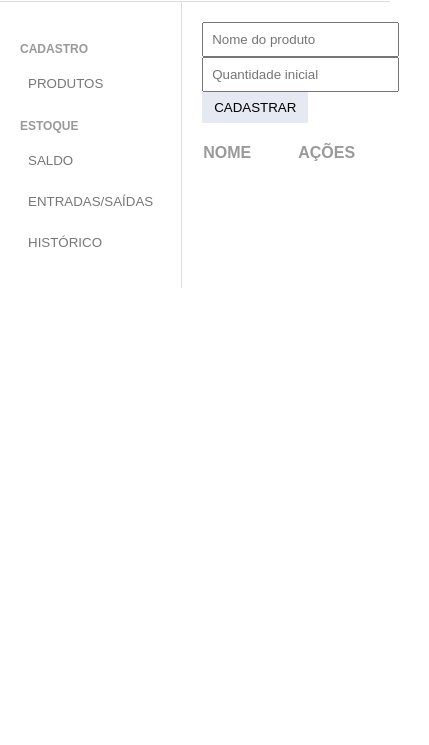
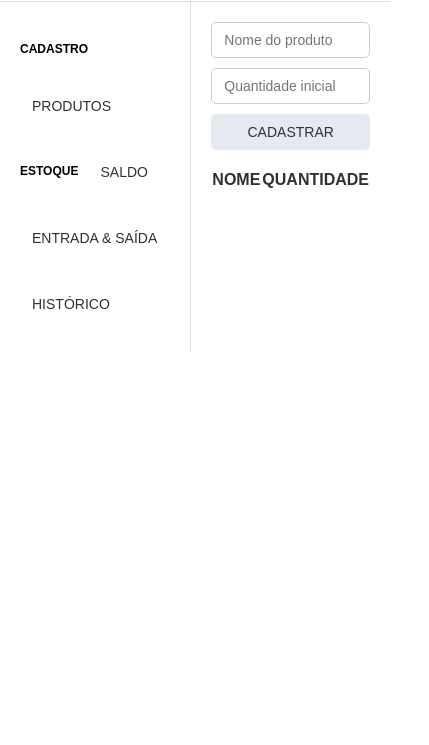
Before and after one commit to joyzinhw/ESTOKA, a website: page frontend/index.html in a window 390 px wide. Shown: the part 99-844 px from the top of the page, 429 px wide, since content can reach past the window. Drawn offline with Linux system fonts and the light colour scheme; no server answers.

Commit message:
ajustes: add

```diff
--- a/frontend/cs/style.css
+++ b/frontend/cs/style.css
@@ -13,14 +13,14 @@ header {
 }
 
 .logo {
-  width: 40px;
-  height: 40px;
+  width: 80px;
+  height: 80px;
 }
 
 .avatar {
   width: 40px;
   height: 40px;
-  background: #5f63b6;
+  background: #2596be;
   border-radius: 50%;
   color: white;
   display: flex;
@@ -28,6 +28,7 @@ header {
   justify-content: center;
 }
 
+/* Container principal */
 .container {
   display: flex;
 }
@@ -39,25 +40,37 @@ nav {
 }
 
 nav h3 {
-  color: #999;
+  color: #000000;
   font-size: 12px;
   margin-top: 20px;
 }
 
+/* Nav buttons padronizados */
 nav button {
-  display: block;
+  height: 36px;
+  line-height: 36px;
+  padding: 0 12px;
+  font-size: 14px;
+  border-radius: 5px;
+  border: none;
+  background: none;
+  color: #303030;
+  cursor: pointer;
+  text-align: left;
+  width: 100%;
+  box-sizing: border-box;
   margin: 10px 0;
-  padding: 8px;
-  background: none;
-  border: none;
-  color: #777;
-  cursor: pointer;
 }
 
+nav button:hover {
+  background: #e5eaf2;
+}
+
+/* Botão ativo no nav */
 nav .active {
   background: #e5eaf2;
   color: #555;
-  border-radius: 4px;
+  border-radius: 5px;
 }
 
 main {
@@ -65,15 +78,54 @@ main {
   padding: 20px;
 }
 
-.form input {
-  padding: 8px;
-  margin-right: 10px;
+/* Form container com flexbox e espaçamento */
+.form {
+  display: flex;
+  align-items: center;
+  gap: 10px;
 }
 
-.form button {
-  padding: 8px 12px;
-  background: #e5eaf2;
+/* Inputs e botões padronizados */
+input, button {
+  height: 36px;           /* altura fixa */
+  line-height: 36px;      /* texto centralizado verticalmente */
+  padding: 0 12px;        /* espaçamento horizontal */
+  font-size: 14px;
+  border-radius: 5px;
+  border: 1px solid #ccc;
+  box-sizing: border-box;
+  vertical-align: middle;
+  font-family: Arial, sans-serif;
+  cursor: pointer;
+}
+
+/* Inputs flexíveis para preencher o espaço */
+input[type="text"], input[type="number"] {
+  flex: 1 1 auto;
+  min-width: 0;
+}
+
+/* Botões com fundo e cor */
+button {
+  background-color: #e5eaf2;
+  color: #303030;
   border: none;
+  transition: background-color 0.3s ease;
+}
+
+button:hover {
+  background-color: #cdd6e0;
+}
+
+/* Botão delete com estilo específico */
+button.delete {
+  background: #f8d7da;
+  color: red;
+  border: none;
+  padding: 0 12px;
+  height: 36px;
+  line-height: 36px;
+  border-radius: 5px;
   cursor: pointer;
 }
 
@@ -85,21 +137,14 @@ table {
 
 th {
   text-align: left;
-  color: #999;
+  color: #303030;
+  border-radius: 5px;
 }
 
 td {
   padding: 10px 0;
 }
 
-button.delete {
-  background: #f8d7da;
-  color: red;
-  border: none;
-  padding: 5px 10px;
-  cursor: pointer;
-  border-radius: 4px;
-}
 .secao-oculta {
   display: none;
 }
@@ -107,7 +152,6 @@ button.delete {
 .secao-visivel {
   display: block;
 }
-
 
 #resultadoSaldo {
   margin-top: 10px;
@@ -118,3 +162,25 @@ button.delete {
   margin-top: 10px;
   padding-left: 20px;
 }
+
+/* Responsividade */
+@media (max-width: 768px) {
+  .form {
+    flex-direction: column;
+    align-items: stretch;
+  }
+  input, button {
+    width: 100%;
+    box-sizing: border-box;
+  }
+  nav {
+    display: flex;
+    flex-wrap: wrap;
+    gap: 10px;
+  }
+  nav button {
+    flex: 1 1 45%;
+    height: 36px;
+    line-height: 36px;
+  }
+}
--- a/frontend/index.html
+++ b/frontend/index.html
@@ -4,15 +4,11 @@
   <meta charset="UTF-8">
   <title>HOSPITAL</title>
   <link rel="stylesheet" href="/frontend/cs/style.css">
-  <style>
-    .secao-oculta { display: none; }
-    .secao-visivel { display: block; }
-  </style>
 </head>
 <body>
 
   <header>
-    <img src="logo.png" alt="Logo" class="logo">
+    <img src="/frontend/img/LOGO.png" alt="Logo" class="logo">
     <h1>HOSPITAL</h1>
     <div class="avatar">H</div>
   </header>
@@ -24,7 +20,7 @@
 
       <h3>ESTOQUE</h3>
       <button onclick="mostrarSecao('secaoSaldo')">SALDO</button>
-      <button onclick="mostrarSecao('secaoMovimento')">ENTRADAS/SAÍDAS</button>
+      <button onclick="mostrarSecao('secaoMovimento')">ENTRADA & SAÍDA</button>
       <button onclick="mostrarSecao('secaoHistorico')">HISTÓRICO</button>
     </nav>
 
@@ -42,7 +38,7 @@
           <thead>
             <tr>
               <th>NOME</th>
-              <th>AÇÕES</th>
+              <th>QUANTIDADE</th>
             </tr>
           </thead>
           <tbody id="produtosTable">
--- a/frontend/js/script.js
+++ b/frontend/js/script.js
@@ -37,6 +37,17 @@ async function cadastrarProduto() {
   }
 
   try {
+    // Verifica se já existe um produto com o mesmo nome
+    const res = await fetch(apiURL);
+    const produtos = await res.json();
+    const nomeExiste = produtos.some(p => p.nome.toLowerCase() === nome.toLowerCase());
+
+    if (nomeExiste) {
+      alert('Já existe um produto com esse nome!');
+      return;
+    }
+
+    // Cadastrar novo produto
     await fetch(apiURL, {
       method: 'POST',
       headers: {'Content-Type': 'application/json'},
@@ -51,6 +62,7 @@ async function cadastrarProduto() {
     alert('Erro ao cadastrar produto.');
   }
 }
+
 
 async function deletarProduto(id) {
   const confirmar = confirm('Tem certeza que deseja deletar este produto?');
```
Also changed, not shown: frontend/img/LOGO.png (added).
